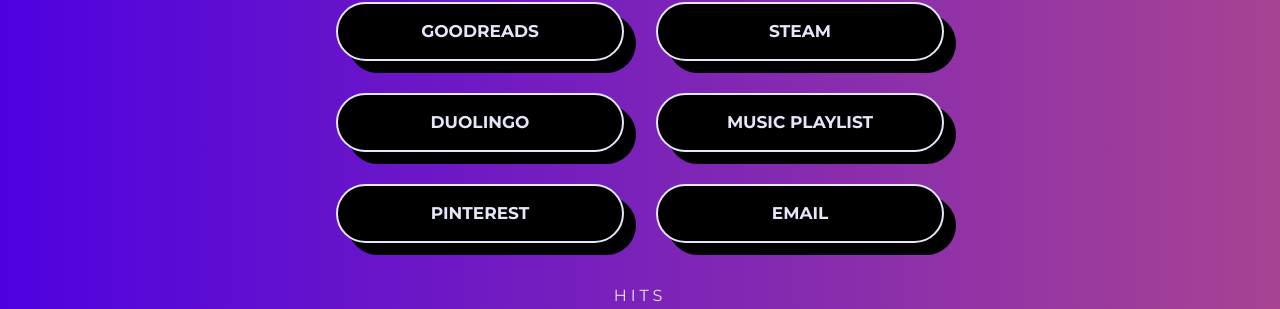
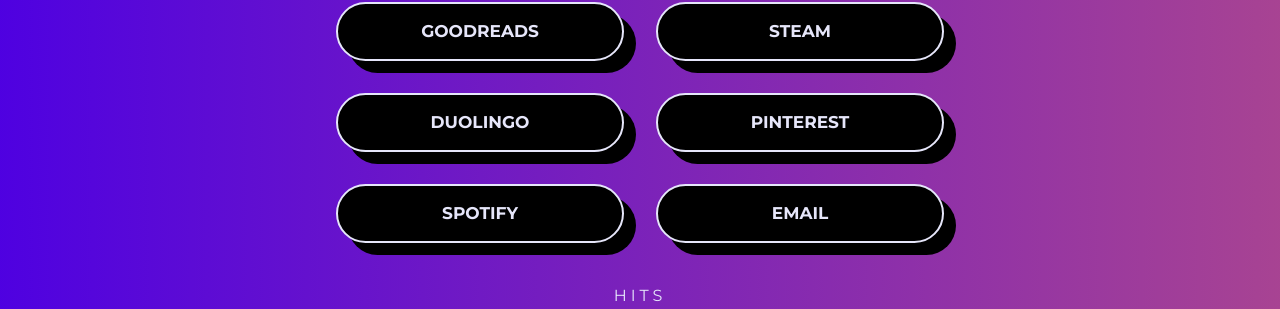
Before and after one commit to loboonline/loboonline.github.io, a Jekyll site: the page built from index.html, in a window 1280 px wide. Shown: the part 614-923 px from the top of the page. Built offline with Jekyll 4.4.1, drawn with Linux system fonts in a browser that asks for light colours; nearby versions of some CDN libraries; library files that are not in the unit come from our copies; the list of posts is cut into pages by our own code.

Commit message:
Update links.html

```diff
--- a/_includes/links.html
+++ b/_includes/links.html
@@ -7,8 +7,9 @@
 <a href="https://www.goodreads.com/user/show/151410283" class="link" target="_blank">Goodreads</a>
 <a href="https://steamcommunity.com/id/elilobo" class="link" target="_blank">Steam</a>
 <a href="https://www.duolingo.com/profile/elil0b0" class="link" target="_blank">Duolingo</a>
-<!--<a href="https://www.youtube.com/@eli-lobo" class="link" target="_blank">YouTube</a>-->
-<a href="https://youtube.com/playlist?list=PLFYJQTY_3J7rnJKOt55sz7o7U8N0VnHAn" class="link" target="_blank">Music&nbsp;Playlist</a>
+<!--<a href="https://www.youtube.com/@eli-lobo" class="link" target="_blank">YouTube</a>
+<a href="https://youtube.com/playlist?list=PLFYJQTY_3J7rnJKOt55sz7o7U8N0VnHAn" class="link" target="_blank">Music&nbsp;Playlist</a>-->
 <a href="https://www.pinterest.com/elil0b0/" class="link" target="_blank">Pinterest</a>
+<a href="https://open.spotify.com/user/31xezqay72khqaa2awc3cm7rgr2a" class="link" target="_blank">Spotify</a>
 <!--<a href="https://www.personality-database.com/user/2759021" class="link" target="_blank">PDB</a>-->
 <a href="mailto:eli@elilobo.com" class="link" target="_blank">Email</a>
```
